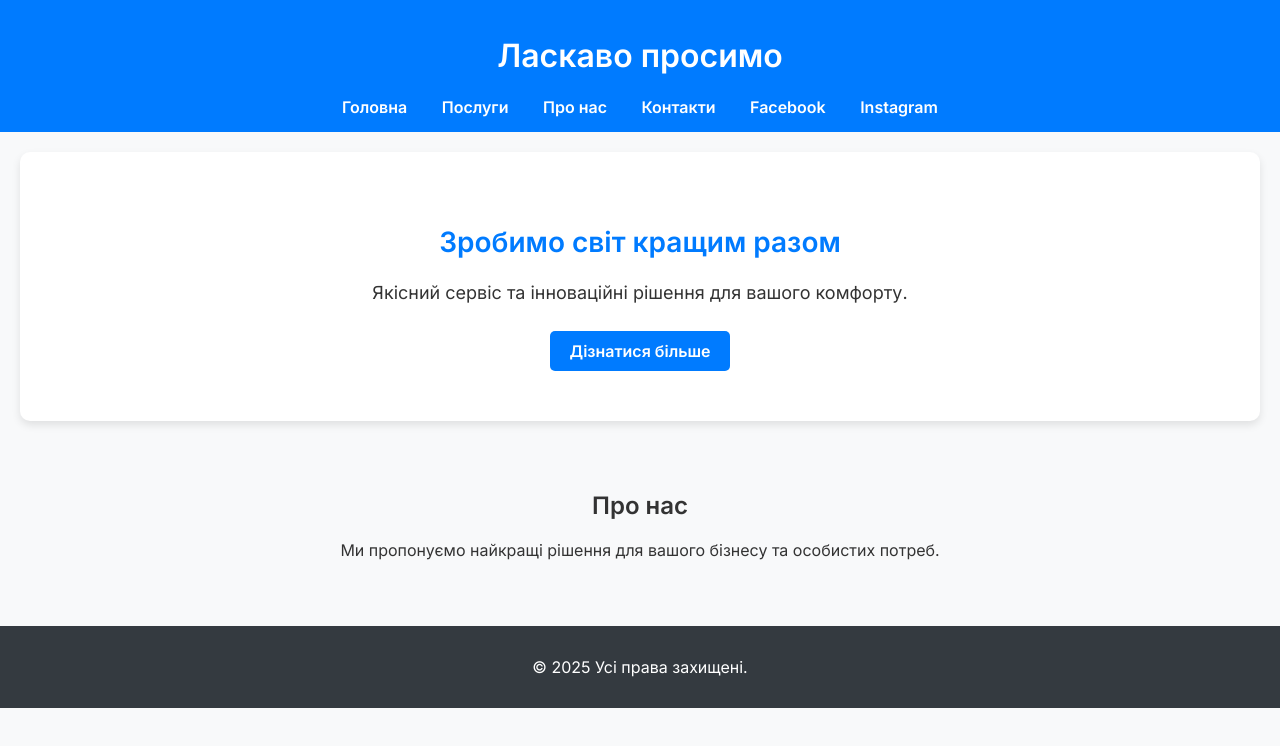
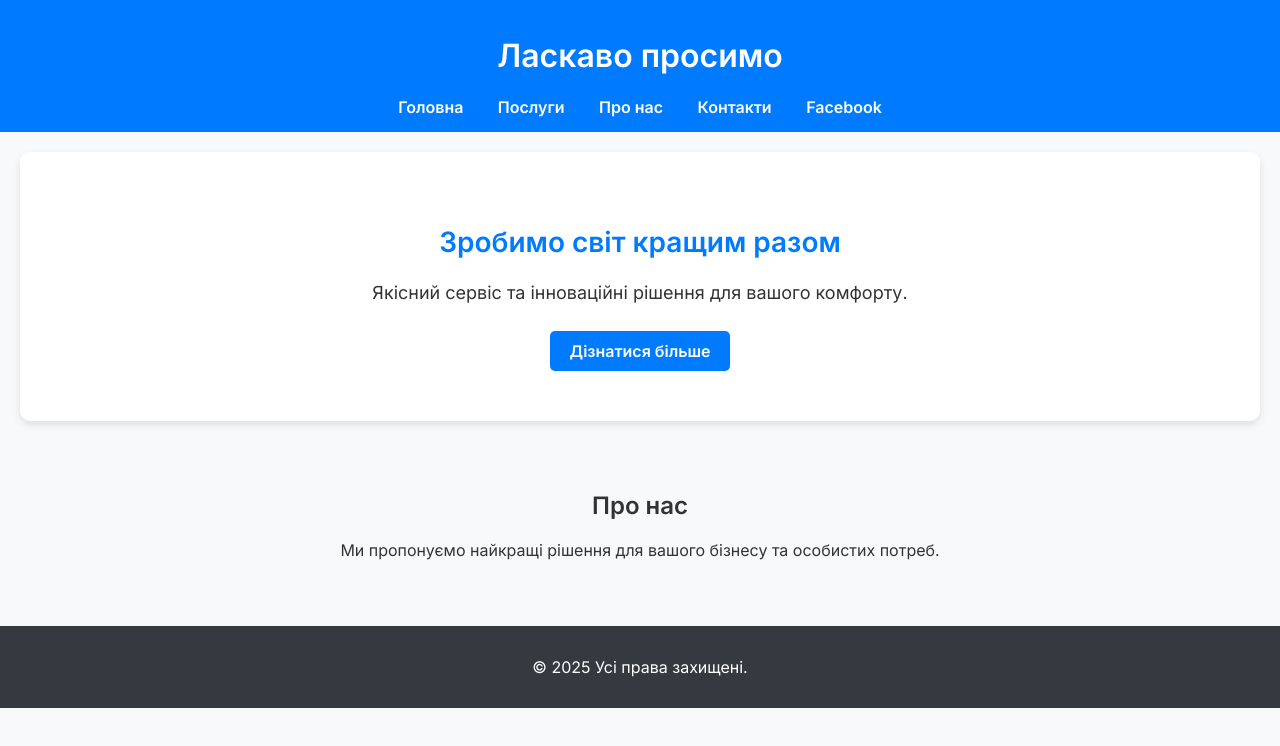
Before and after one commit to maksio77/lab1, a website: page index.html in a window 1280 px wide. Drawn offline with Linux system fonts and the light colour scheme.

Commit message:
added terraform edited index.html

```diff
--- a/index.html
+++ b/index.html
@@ -18,7 +18,6 @@
                 <li><a href="#">Про нас</a></li>
                 <li><a href="#">Контакти</a></li>
                 <li><a href="#">Facebook</a></li>
-                <li><a href="#">Instagram</a></li>
             </ul>
         </nav>
     </header>
```
Also changed, not shown: 4 other files.
